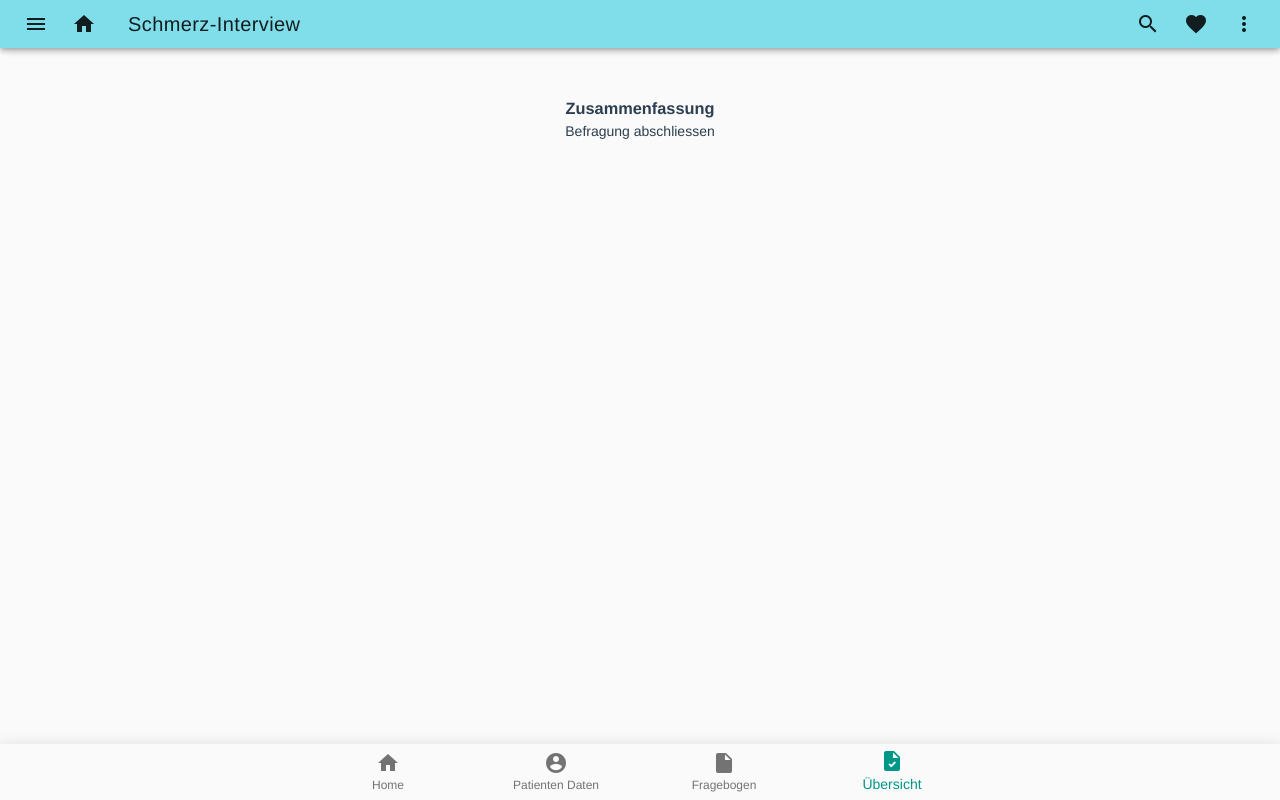
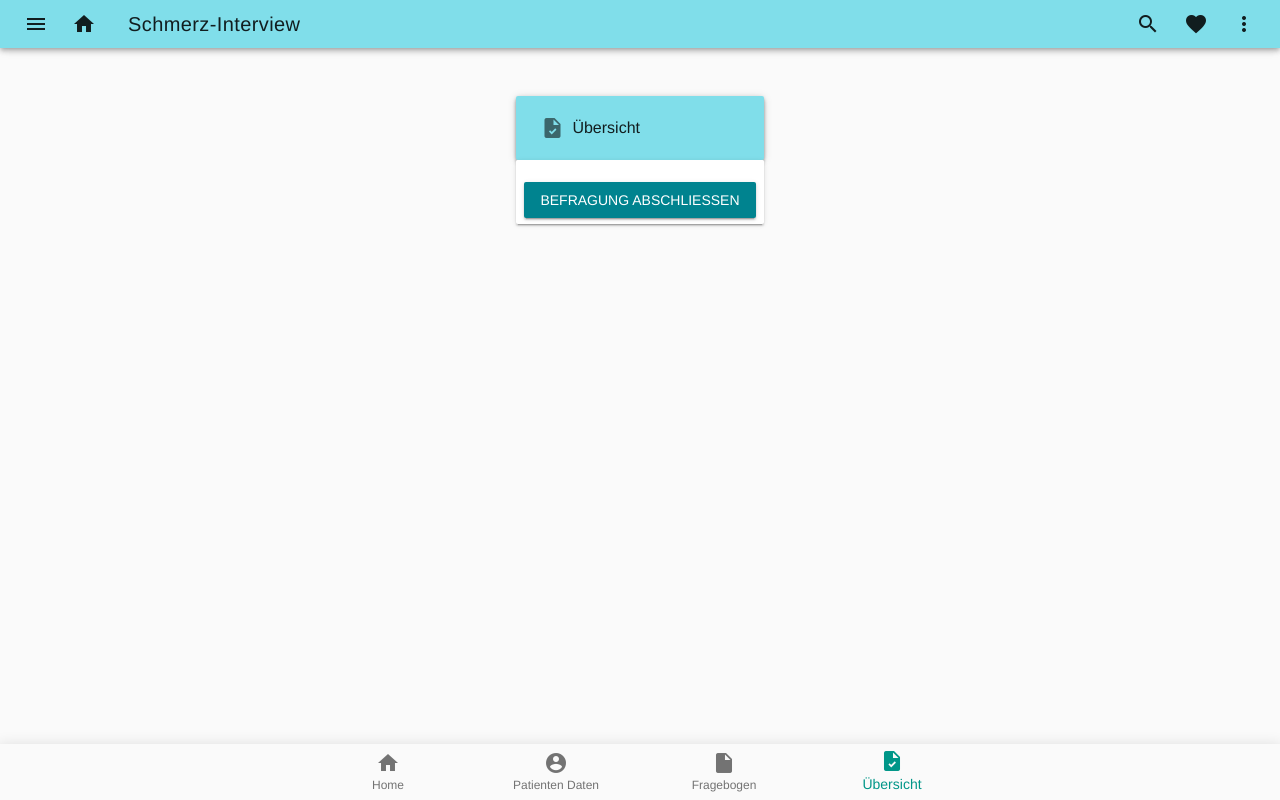
Before and after one commit to Duckolyte/questionator, a Vue app: page /answer-overview in a window 1280 px wide. Built offline with nearby package versions, Linux system fonts and the light colour scheme.

Commit message:
styled AnswerSummary.vue with vuetify.

```diff
--- a/src/components/summary/AnswerSummary.vue
+++ b/src/components/summary/AnswerSummary.vue
@@ -1,41 +1,54 @@
 <template>
-  <div class="">
-    <div>
-      <h3>Zusammenfassung</h3>
-    </div>
-    <div>
+  <v-layout
+    align-center
+    justify-center
+    column
+  >
+    <v-flex xs12>
+      <v-card>
+        <v-toolbar color="primary">
+          <v-icon class="mr-2">mdi-file-check</v-icon>
+          <h3 class="subheading">Übersicht</h3>
+        </v-toolbar>
+      </v-card>
+      <v-card>
+        <v-list two-line content>
           <template
             v-for="questionAnswerPair in questionary.questionAnswerPairs"
           >
-        <div
+            <v-list-tile
               :key="questionAnswerPair.id"
-        >
-          <p
               @click="goToQuestion(questionAnswerPair)"
             >
-            <b>{{ questionAnswerPair.question.label }}</b>
-          </p>
-          <p
+              <v-list-tile-content>
+                <v-list-tile-title>
+                  {{ questionAnswerPair.question.label }}
+                </v-list-tile-title>
+                <v-list-tile-sub-title
                   v-if="questionAnswerPair.answer.value"
                 >
                   {{ questionAnswerPair.answer.value }}
-          </p>
-          <p v-else>
+                </v-list-tile-sub-title>
+                <v-list-tile-sub-title v-else>
                   {{ questionAnswerPair.answer.label }}
-          </p>
-        </div>
+                </v-list-tile-sub-title>
+              </v-list-tile-content>
+            </v-list-tile>
           </template>
+        </v-list>
         <div>
-        <button
-          type="button"
-          name="submitQuestionary"
+          <v-btn
+          color="secondary"
           @click="storeQuestionary()"
           >
             Befragung abschliessen
-        </button>
+          </v-btn>
         </div>
-    </div>
-  </div>
+      </v-card>
+    </v-flex>
+  </v-layout>
+
+
 </template>
 
 <script>
```
Lines whose indentation alone changed are shown as unchanged.
